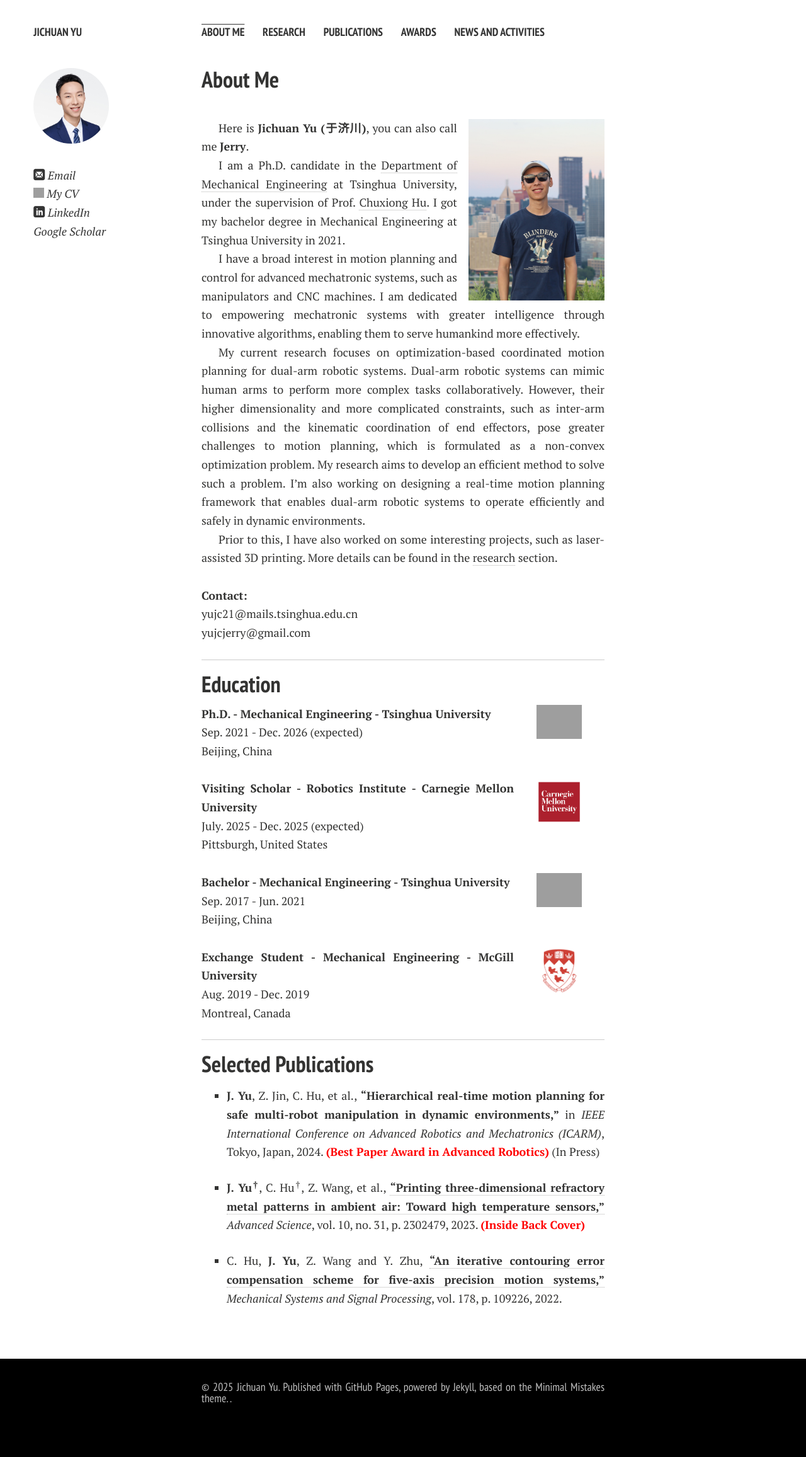
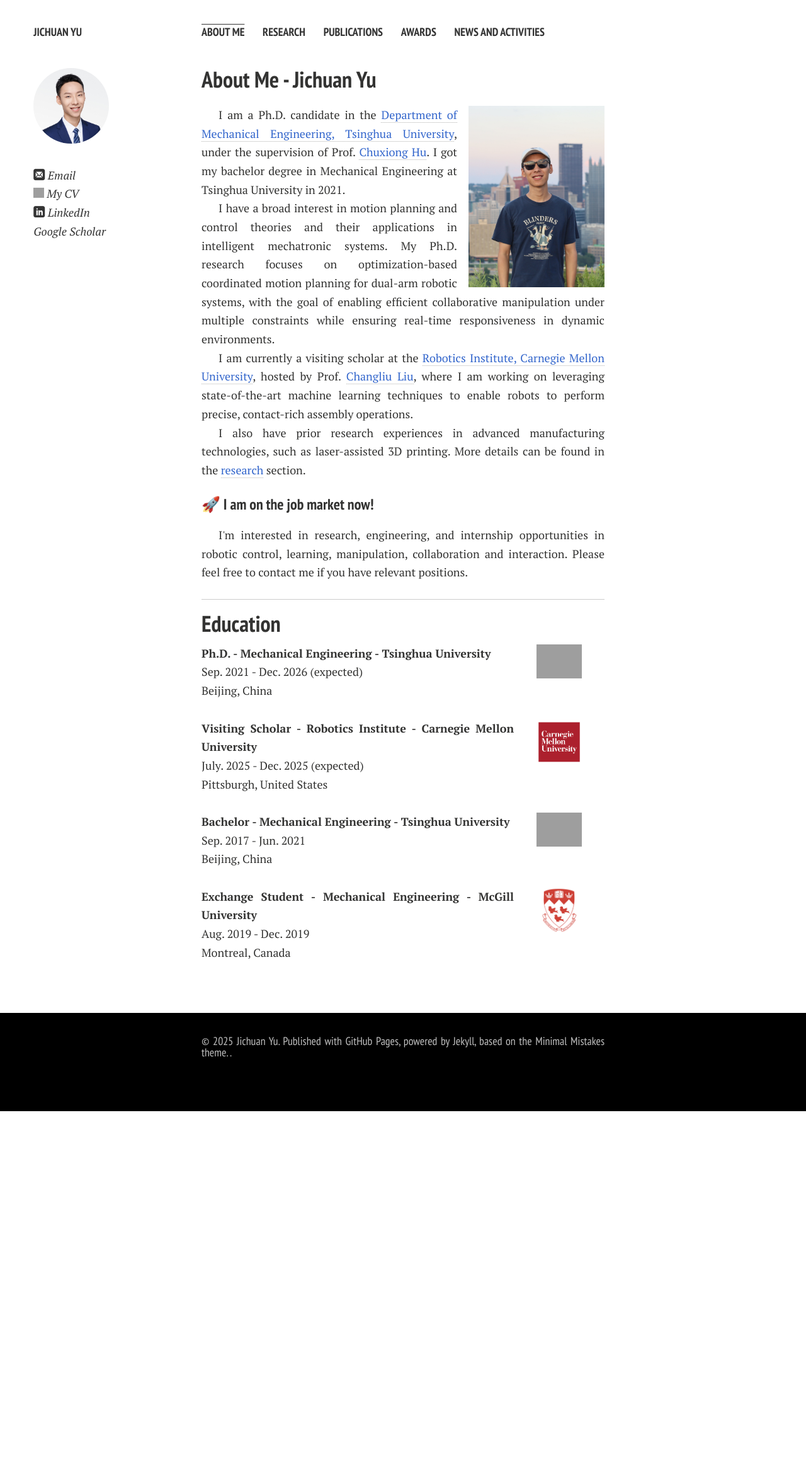
Before and after one commit to jichuan-yu/jichuan-yu.github.io, a Jekyll site: the page built from index.md, in a window 1280 px wide. Shown: the whole page at 63% size. Built offline with Jekyll 4.4.1, drawn with Linux system fonts in a browser that asks for light colours; nearby versions of some CDN libraries; comment, search, counter and statistics services are not loaded; a style sheet for code colours, icons or effects is not loaded; after the commit the page ends 1764 px from its top, so only the background shows below that; grey boxes are pictures that could not be loaded.

Commit message:
modified main page

```diff
--- a/assets/css/main.css
+++ b/assets/css/main.css
@@ -90,6 +90,7 @@ a{text-decoration:none;color:#343434;}a:visited{color:#4e4e4e;}
 a:hover{color:#1a1a1a;}
 a:focus{outline:thin dotted;color:#343434;}
 a:hover,a:active{outline:0;}
+.article-wrap a {color: #3366cc !important;} .article-wrap a:visited {color: #003366 !important;}
 b,strong{font-weight:700;}
 ul li{list-style-type:square;}
 ol li{list-style-type:upper-roman;}
--- a/index.md
+++ b/index.md
@@ -2,24 +2,23 @@
 layout: page
 ---
 
-## About Me
-<br>
+## About Me - Jichuan Yu
+<div style="height:0.5em;"></div>
 <img src="images/portrait.jpg" class="floatpic2">
 
-Here is **Jichuan Yu (于济川)**, you can also call me **Jerry**.
+I am a Ph.D. candidate in the [Department of Mechanical Engineering, Tsinghua University](https://me.tsinghua.edu.cn/en/), under the supervision of Prof. [Chuxiong Hu](https://me.tsinghua.edu.cn/en/info/1275/2062.htm). I got my bachelor degree in Mechanical Engineering at Tsinghua University in 2021.
+
+I have a broad interest in motion planning and control theories and their applications in intelligent mechatronic systems. My Ph.D. research focuses on optimization-based coordinated motion planning for dual-arm robotic systems, with the goal of enabling efficient collaborative manipulation under multiple constraints while ensuring real-time responsiveness in dynamic environments.
+
+I am currently a visiting scholar at the [Robotics Institute, Carnegie Mellon University](https://www.ri.cmu.edu/), hosted by Prof. [Changliu Liu](https://www.ri.cmu.edu/ri-faculty/changliu-liu/), where I am working on leveraging state-of-the-art machine learning techniques to enable robots to perform precise, contact-rich assembly operations.
+
+I also have prior research experiences in advanced manufacturing technologies, such as laser-assisted 3D printing. More details can be found in the [research](/research/index.html) section.
 
 
-I am a Ph.D. candidate in the [Department of Mechanical Engineering](https://me.tsinghua.edu.cn/en/) at Tsinghua University, under the supervision of Prof. [Chuxiong Hu](https://me.tsinghua.edu.cn/en/info/1275/2062.htm). I got my bachelor degree in Mechanical Engineering at Tsinghua University in 2021.
+#### 🚀 I am on the job market now!
 
-I have a broad interest in motion planning and control for advanced mechatronic systems, such as manipulators and CNC machines. I am dedicated to empowering mechatronic systems with greater intelligence through innovative algorithms, enabling them to serve humankind more effectively.
+<p style="text-indent:1.5em;">I'm interested in research, engineering, and internship opportunities in robotic control, learning, manipulation, collaboration and interaction. Please feel free to contact me if you have relevant positions.</p>
 
-My current research focuses on optimization-based coordinated motion planning for dual-arm robotic systems. Dual-arm robotic systems can mimic human arms to perform more complex tasks collaboratively. However, their higher dimensionality and more complicated constraints, such as inter-arm collisions and the kinematic coordination of end effectors, pose greater challenges to motion planning, which is formulated as a non-convex optimization problem. My research aims to develop an efficient method to solve such a problem. I'm also working on designing a real-time motion planning framework that enables dual-arm robotic systems to operate efficiently and safely in dynamic environments.
-
-Prior to this, I have also worked on some interesting projects, such as laser-assisted 3D printing. More details can be found in the [research](/research/index.html) section.
-
-<br>**Contact:**
-<br>yujc21@mails.tsinghua.edu.cn
-<br>yujcjerry@gmail.com
 
 
 ---
@@ -45,14 +44,3 @@ Prior to this, I have also worked on some interesting projects, such as laser-as
 **Exchange Student - Mechanical Engineering - McGill University**
 <br>Aug. 2019 - Dec. 2019
 <br>Montreal, Canada
-
-
----
-
-## Selected Publications
-
-- **J. Yu**, Z. Jin, C. Hu, et al., **"Hierarchical real-time motion planning for safe multi-robot manipulation in dynamic environments,"** in *IEEE International Conference on Advanced Robotics and Mechatronics (ICARM)*, Tokyo, Japan, 2024. **<font color='red'>(Best Paper Award in Advanced Robotics)</font>** (In Press)
-
-- **J. Yu<sup>†</sup>**, C. Hu<sup>†</sup>, Z. Wang, et al., [**"Printing three-dimensional refractory metal patterns in ambient air: Toward high temperature sensors,"**](https://onlinelibrary.wiley.com/doi/10.1002/advs.202302479) *Advanced Science*, vol. 10, no. 31, p. 2302479, 2023. **<font color='red'>(Inside Back Cover)</font>**
-
--  C. Hu, **J. Yu**, Z. Wang and Y. Zhu, [**"An iterative contouring error compensation scheme for five-axis precision motion systems,"**](https://www.sciencedirect.com/science/article/abs/pii/S0888327022003776) *Mechanical Systems and Signal Processing*, vol. 178, p. 109226, 2022.
```
Also changed, not shown: 1 other file.
